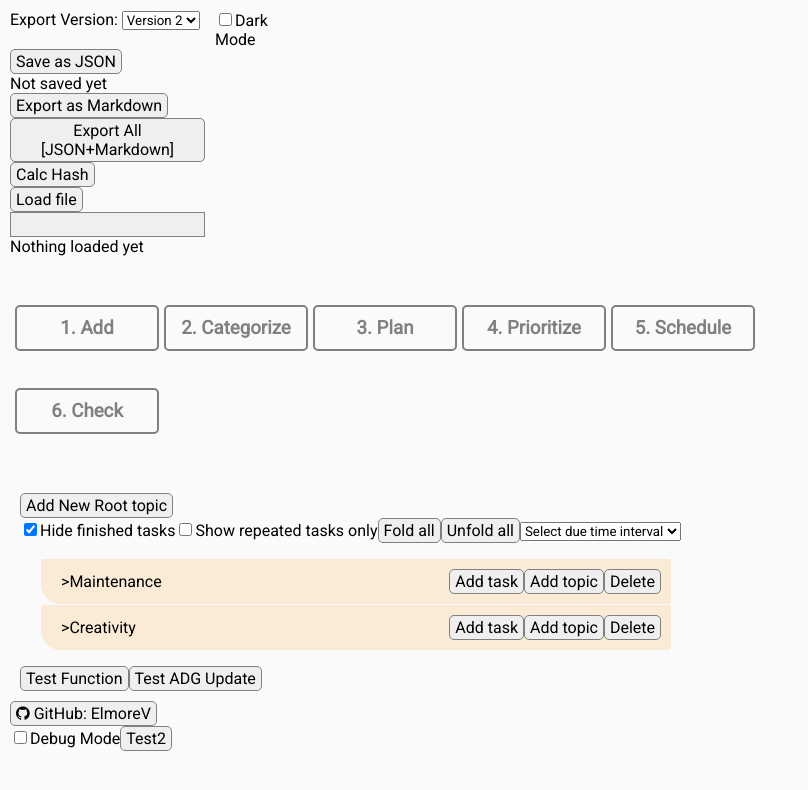
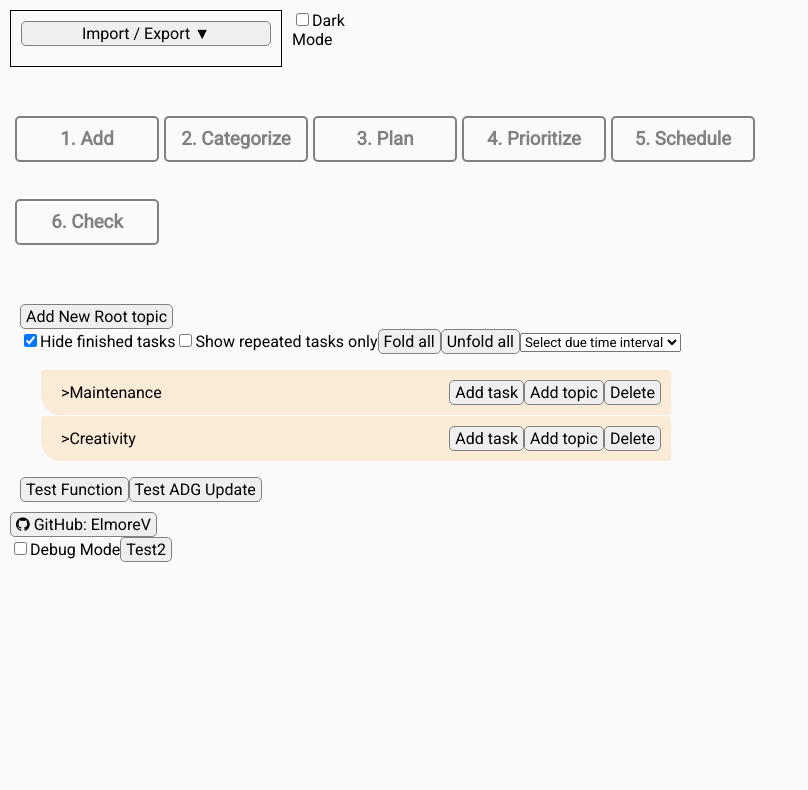
Before and after one commit to ElmoreV/TaskPlanner_javareact, a React (Create React App) app: page / in a window 1280 px wide. Shown: the top 790 px of the page, without its empty margins (0-808 px from the left). Built offline with nearby package versions, Linux system fonts and the light colour scheme.

Commit message:
feat: make Import/Export box foldable

```diff
--- a/src/ImportExport/ImportExport.tsx
+++ b/src/ImportExport/ImportExport.tsx
@@ -1,3 +1,5 @@
+// ImportExport.tsx
+
 import { useState, useRef, useEffect } from "react";
 import {
   calculateAppDataHash,
@@ -29,6 +31,7 @@ const ImportExport = (props) => {
   const [savedAppDataHash, setSavedAppDataHash] = useState<string | null>(null);
 
   const [hasUnsavedChanges, setHasUnsavedChanges] = useState(false);
+  const [isOpen, setIsOpen] = useState(false);
 
   const fileInputRef = useRef(null); // reference to the file input element
   const fileNameRef = useRef(""); // filename without extension (after the last "." it's removed)
@@ -239,7 +242,18 @@ const ImportExport = (props) => {
   };
 
   return (
-    <div className="importExport">
+    <div
+      className="importExport"
+      style={{ border: "solid 1px", padding: "10px" }}
+    >
+      <button
+        onClick={() => setIsOpen((prev) => !prev)}
+        style={{ marginBottom: "10px", width: "250px" }}
+      >
+        {isOpen ? "Import / Export ▲" : "Import / Export ▼"}
+      </button>
+      {isOpen && (
+        <div>
           <div>
             <label htmlFor="exportVersionSelect">Export Version: </label>
             <select
@@ -262,7 +276,10 @@ const ImportExport = (props) => {
             : "Not saved yet"}
 
           {/* <button onClick={handleExportYAMLClick}>Export as YAML</button> */}
-      <button onClick={handleExportMarkdownClick}> Export as Markdown</button>
+          <button onClick={handleExportMarkdownClick}>
+            {" "}
+            Export as Markdown
+          </button>
           <br />
           <button onClick={exportAll}> Export All [JSON+Markdown]</button>
           <br />
@@ -292,6 +309,8 @@ const ImportExport = (props) => {
               : "Unchanged since load"
             : "Nothing loaded yet"}
         </div>
+      )}
+    </div>
   );
 };
 export default ImportExport;
```
Lines whose indentation alone changed are shown as unchanged.
